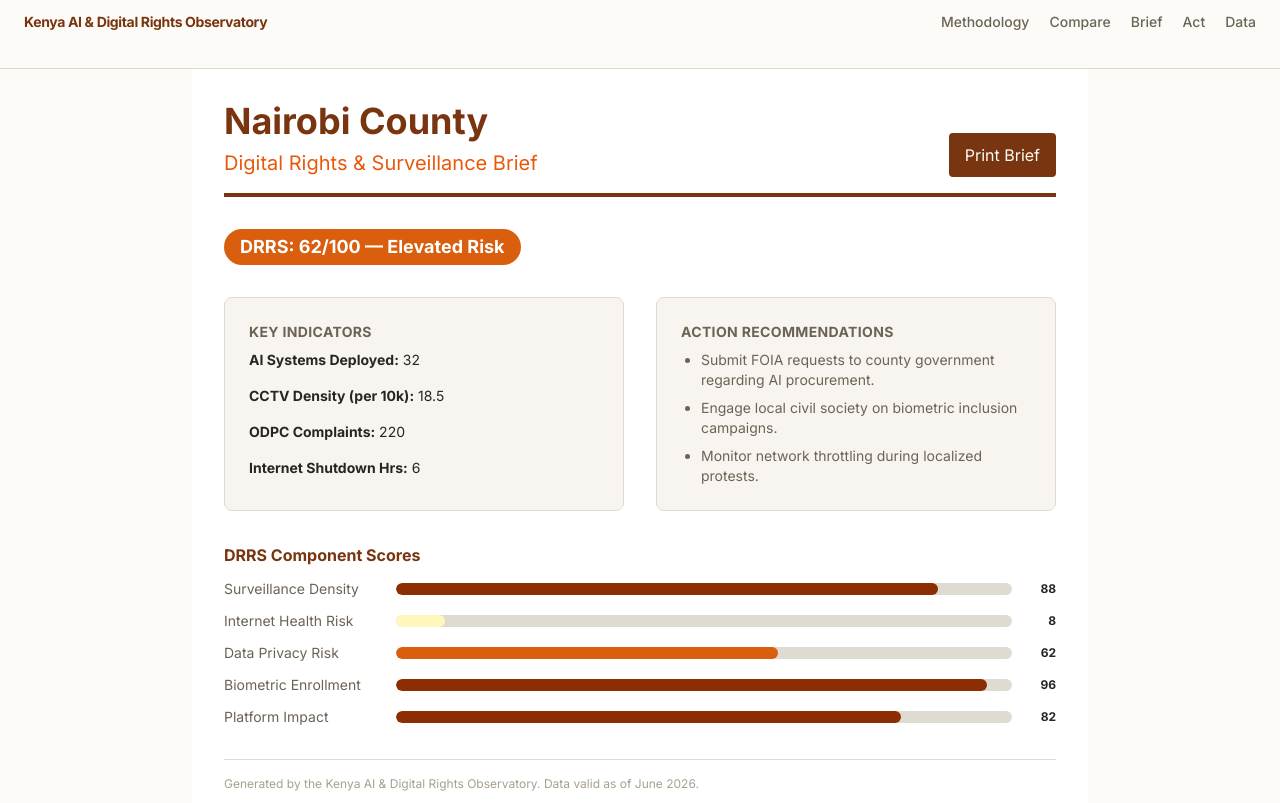
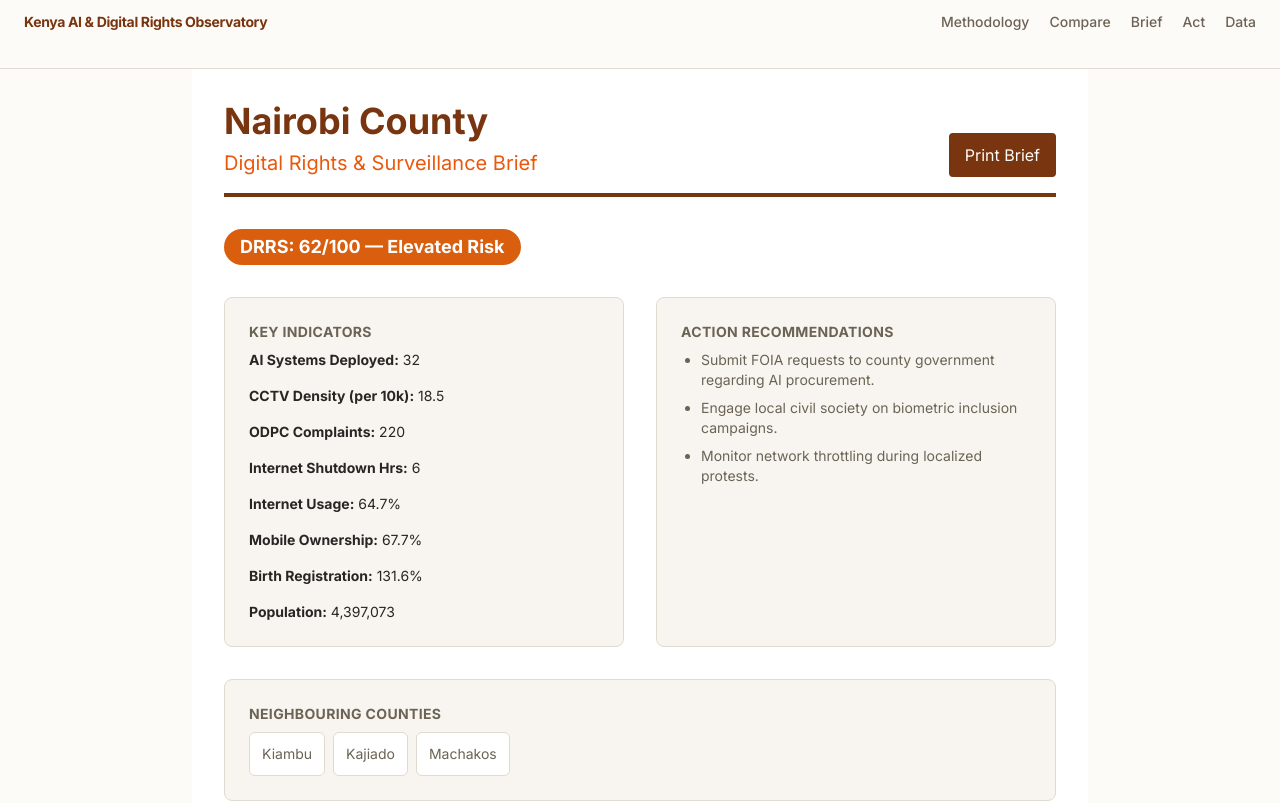
Before and after one commit to geraldkombo/kenya-ai-rights-observatory, a Next.js app: page /kenya-ai-rights-observatory/brief in a window 1280 px wide. Shown: the top 803 px of the page. Built offline with nearby package versions, Linux system fonts and the light colour scheme.

Commit message:
Add county neighbor map, geographic context in compare, richer briefs with neighbor links

```diff
--- a/src/app/brief/page.tsx
+++ b/src/app/brief/page.tsx
@@ -1,7 +1,9 @@
 'use client';
 import { useSearchParams } from 'next/navigation';
+import Link from 'next/link';
 import { counties, indicators } from '@/lib/data';
 import { computeDRRS, getDRRSBadgeClass } from '@/lib/scoring';
+import { NEIGHBORS } from '@/lib/neighbors';
 import { Suspense } from 'react';
 
 const BAR_COLORS = ['#FFF7BC', '#FEC44F', '#D95F0E', '#8C2D04'];
@@ -51,6 +53,10 @@ function BriefContent() {
             <li><strong>CCTV Density (per 10k):</strong> {indicator.cctv_density}</li>
             <li><strong>ODPC Complaints:</strong> {indicator.odpc_complaints}</li>
             <li><strong>Internet Shutdown Hrs:</strong> {indicator.internet_shutdown_hours}</li>
+            <li><strong>Internet Usage:</strong> {indicator.internet_usage_pct}%</li>
+            <li><strong>Mobile Ownership:</strong> {indicator.mobile_ownership_pct}%</li>
+            <li><strong>Birth Registration:</strong> {indicator.birth_registration_pct}%</li>
+            <li><strong>Population:</strong> {indicator.population.toLocaleString()}</li>
           </ul>
         </div>
         <div className="break-inside-avoid rounded-lg border border-brand-border bg-brand-bg p-6">
@@ -60,6 +66,25 @@ function BriefContent() {
             <li>Engage local civil society on biometric inclusion campaigns.</li>
             <li>Monitor network throttling during localized protests.</li>
           </ul>
+        </div>
+      </div>
+
+      <div className="mb-8 break-inside-avoid rounded-lg border border-brand-border bg-brand-bg p-6">
+        <h3 className="mb-2 text-sm font-bold uppercase tracking-wide text-brand-stone">Neighbouring Counties</h3>
+        <div className="flex flex-wrap gap-2">
+          {(NEIGHBORS[county.id] ?? []).map((nid) => {
+            const nc = counties.find((c) => c.id === nid);
+            if (!nc) return null;
+            return (
+              <Link
+                key={nid}
+                href={`/brief?id=${nid}`}
+                className="inline-flex items-center min-h-[44px] rounded-md border border-brand-border bg-white px-3 py-1.5 text-sm text-brand-stone transition-colors hover:border-brand-orange hover:text-brand-orange"
+              >
+                {nc.name}
+              </Link>
+            );
+          })}
         </div>
       </div>
 
--- a/src/app/compare/page.tsx
+++ b/src/app/compare/page.tsx
@@ -4,6 +4,7 @@ import { useMemo, useState } from "react";
 import Link from "next/link";
 import { counties, indicators } from "@/lib/data";
 import { computeDRRS, getDRRSBadgeClass } from "@/lib/scoring";
+import { NEIGHBORS } from "@/lib/neighbors";
 import RadarChart from "@/components/RadarChart";
 
 function useStats(countyId: string) {
@@ -37,6 +38,15 @@ export default function ComparePage() {
   const selB = useMemo(() => counties.find((c) => c.id === countyB) ?? null, [countyB]);
   const statsA = useStats(countyA);
   const statsB = useStats(countyB);
+
+  const neighborsOfA = useMemo(
+    () => (countyA ? (NEIGHBORS[countyA] ?? []).map((id) => counties.find((c) => c.id === id)).filter(Boolean) : []),
+    [countyA]
+  );
+  const otherCounties = useMemo(
+    () => counties.filter((c) => c.id !== countyA && !neighborsOfA.some((n) => n?.id === c.id)),
+    [countyA, neighborsOfA]
+  );
 
   return (
     <div className="mx-auto max-w-5xl px-4 py-8 sm:px-8">
@@ -72,7 +82,14 @@ export default function ComparePage() {
             <select id="county-b" value={countyB} onChange={(e) => setCountyB(e.target.value)} disabled={!countyA}
               className="w-full min-h-[44px] rounded border border-brand-border bg-white px-4 py-2 text-sm text-brand-dark shadow-sm transition-colors disabled:opacity-50 focus:border-brand-orange focus:outline-none focus:ring-2 focus:ring-brand-orange/20">
               <option value="">-- Choose a County --</option>
-              {counties.filter((c) => c.id !== countyA).map((c) => <option key={c.id} value={c.id}>{c.name}</option>)}
+              {countyA && neighborsOfA.length > 0 && (
+                <optgroup label={`Neighbors of ${selA?.name ?? ""}`}>
+                  {neighborsOfA.map((c) => c && <option key={c.id} value={c.id}>{c.name}</option>)}
+                </optgroup>
+              )}
+              <optgroup label={countyA ? "All Other Counties" : "All Counties"}>
+                {otherCounties.map((c) => <option key={c.id} value={c.id}>{c.name}</option>)}
+              </optgroup>
             </select>
           </div>
         </div>
@@ -145,6 +162,37 @@ export default function ComparePage() {
             </table>
           </section>
 
+          {(() => {
+            const neighA = (NEIGHBORS[selA.id] ?? []).map((id) => counties.find((c) => c.id === id)?.name).filter(Boolean);
+            const neighB = (NEIGHBORS[selB.id] ?? []).map((id) => counties.find((c) => c.id === id)?.name).filter(Boolean);
+            const shareNeighbor = neighA.some((n) => neighB.includes(n));
+            return (
+              <section className="rounded-lg border border-brand-border bg-white p-6 shadow-sm">
+                <h3 className="mb-3 text-sm font-bold text-brand-dark">Geographic Context</h3>
+                <div className="grid gap-4 text-sm leading-7 text-brand-stone md:grid-cols-2">
+                  <div>
+                    <span className="font-semibold text-brand-brown">{selA.name}</span>
+                    {neighA.length > 0 ? <> borders: {neighA.join(", ")}.</> : <> has no bordering counties (island county).</>}
+                  </div>
+                  <div>
+                    <span className="font-semibold text-brand-orange">{selB.name}</span>
+                    {neighB.length > 0 ? <> borders: {neighB.join(", ")}.</> : <> has no bordering counties (island county).</>}
+                  </div>
+                </div>
+                {shareNeighbor && (
+                  <p className="mt-2 text-xs text-brand-muted">
+                    These two counties share a common border via at least one neighbor.
+                  </p>
+                )}
+                {selA.id === selB.id && (
+                  <p className="mt-2 text-xs text-amber-600">
+                    You are comparing the same county. Select a different County B to compare distinct regions.
+                  </p>
+                )}
+              </section>
+            );
+          })()}
+
           <section className="grid gap-8 md:grid-cols-2">
             {([{ county: selA, stats: statsA }, { county: selB, stats: statsB }] as const).map(({ county, stats }, idx) => (
               <div key={county.id} className="break-inside-avoid rounded-lg border border-brand-border bg-white shadow-sm transition-all duration-200 hover:shadow-md" style={{ borderTop: `4px solid ${idx === 0 ? "#78350F" : "#EA580C"}` }}>
--- /dev/null
+++ b/src/lib/neighbors.ts
@@ -0,0 +1,49 @@
+export const NEIGHBORS: Record<string, string[]> = {
+  "1": ["2", "3"],
+  "2": ["1", "3", "6"],
+  "3": ["1", "2", "6", "4"],
+  "4": ["3", "5", "7", "11", "15"],
+  "5": ["4", "7"],
+  "6": ["2", "3", "15", "17", "34"],
+  "7": ["4", "5", "8", "11", "15"],
+  "8": ["7", "9", "10", "11"],
+  "9": ["8", "10"],
+  "10": ["9", "8", "11", "25", "23"],
+  "11": ["10", "8", "7", "4", "12", "31", "25"],
+  "12": ["11", "13", "14", "15", "19", "31"],
+  "13": ["12", "14"],
+  "14": ["13", "12", "15", "16", "21", "20", "19"],
+  "15": ["4", "7", "12", "14", "16", "17", "6"],
+  "16": ["14", "15", "17", "34", "22", "21"],
+  "17": ["15", "16", "34", "6"],
+  "18": ["19", "21", "22", "32", "31"],
+  "19": ["12", "14", "20", "21", "18", "31"],
+  "20": ["14", "19", "21"],
+  "21": ["20", "14", "16", "22", "18", "19"],
+  "22": ["16", "34", "47", "21", "18", "32"],
+  "23": ["10", "25", "24", "30"],
+  "24": ["23", "25", "30", "28", "26"],
+  "25": ["10", "11", "31", "30", "23"],
+  "26": ["24", "28", "27", "37", "39"],
+  "27": ["26", "28", "29", "37"],
+  "28": ["24", "30", "29", "27"],
+  "29": ["27", "28", "35", "42", "38"],
+  "30": ["23", "24", "25", "31", "32", "35", "28"],
+  "31": ["11", "12", "19", "18", "32", "30", "25"],
+  "32": ["18", "22", "34", "33", "36", "35", "30", "31"],
+  "33": ["32", "34", "45", "44", "36"],
+  "34": ["6", "17", "16", "22", "47", "33", "32"],
+  "35": ["29", "30", "32", "36", "42"],
+  "36": ["32", "33", "35", "45", "46"],
+  "37": ["26", "27", "29", "38", "39", "40", "41"],
+  "38": ["29", "42", "41", "37"],
+  "39": ["26", "37", "40"],
+  "40": ["37", "39", "41"],
+  "41": ["40", "37", "38", "42", "43"],
+  "42": ["29", "35", "45", "43", "41", "38"],
+  "43": ["42", "45", "44", "41"],
+  "44": ["33", "45", "43"],
+  "45": ["33", "36", "46", "44", "43", "42"],
+  "46": ["36", "45", "42"],
+  "47": ["22", "34", "16"],
+};
```
